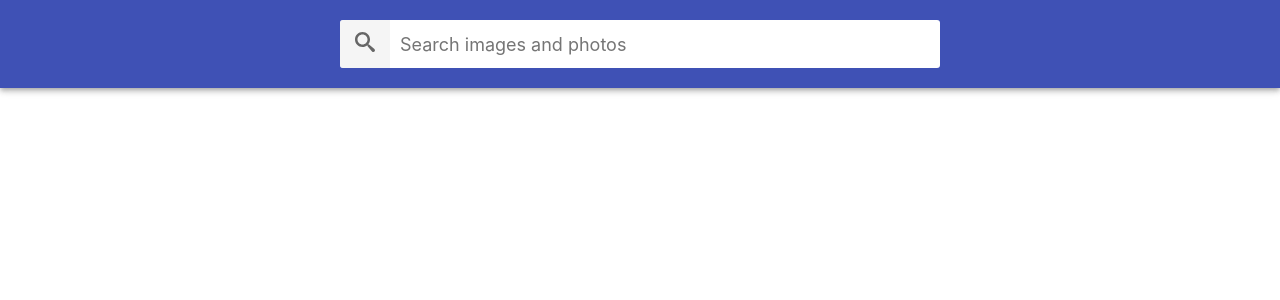
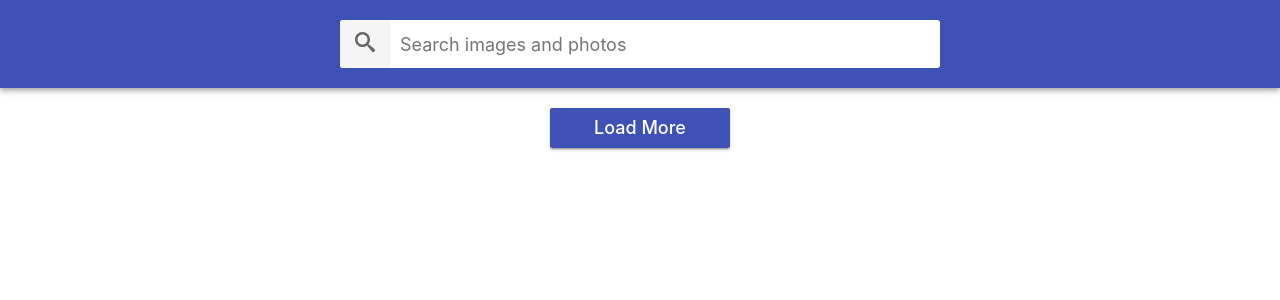
Before and after one commit to Sokilskill/goit-react-hw-04-image-finder, a React (Create React App) app: page / in a window 1280 px wide. Shown: the top 300 px of the page. Built offline with nearby package versions, Linux system fonts and the light colour scheme.

Commit message:
refactoring ImageGallery/ correct code

```diff
--- a/package.json
+++ b/package.json
@@ -2,7 +2,7 @@
   "name": "react-homework-template",
   "version": "0.1.0",
   "private": true,
-  "homepage": "https://sokilskill.github.io/goit-react-hw-03-image-finder/",
+  "homepage": "https://sokilskill.github.io/goit-react-hw-04-image-finder/",
   "dependencies": {
     "@testing-library/jest-dom": "^5.16.3",
     "@testing-library/react": "^12.1.4",
--- a/src/api/pixabayAPI.js
+++ b/src/api/pixabayAPI.js
@@ -2,12 +2,13 @@ import axios from 'axios';
 
 const API_KEY = '38642451-6ca93df2512694306dc1a1cd7';
 const BASE_URL = 'https://pixabay.com/api/';
+const PER_PAGE = 12;
 
 export default class NewsApiService {
   constructor() {
     this.searchQuery = '';
     this.page = 1;
-    this.perPage = 12;
+    this.perPage = PER_PAGE;
   }
 
   async fetchSearch() {
--- a/src/components/ImageGallery/ImageGallery.jsx
+++ b/src/components/ImageGallery/ImageGallery.jsx
@@ -1,4 +1,4 @@
-import React, { Component } from 'react';
+import { useState, useEffect } from 'react';
 import PropTypes from 'prop-types';
 import { toast } from 'react-toastify';
 
@@ -10,82 +10,65 @@ import css from './ImageGallery.module.css';
 
 const newsApiService = new NewsApiService();
 const perPage = newsApiService.perPage;
-// let score = perPage;
 
-export class ImageGallery extends Component {
-  state = {
-    dataQuery: null,
-    status: 'idle',
-    score: perPage,
-    showBtnMore: false,
-  };
+const ImageGallery = ({ searchQuery }) => {
+  const [dataQuery, setDataQuery] = useState(null);
+  const [status, setStatus] = useState('idle');
+  // const [showBtnMore, setShowBtnMore] = useState(false);
+  const [totalHits, setTotalHits] = useState(0);
+  const totalPage = Math.ceil(totalHits / perPage);
+  const currentPage = newsApiService.page;
 
-  async componentDidUpdate(prevProps, prevState) {
-    if (this.props.searchQuery !== prevProps.searchQuery) {
-      newsApiService.query = this.props.searchQuery;
+  useEffect(() => {
+    if (searchQuery === '') {
+      return;
+    }
+    const fetchData = async () => {
+      newsApiService.query = searchQuery;
       newsApiService.resetPageToDefault();
-      this.setState({ status: 'pending', score: perPage, showBtnMore: false });
-
+      setStatus('pending');
+      // setShowBtnMore(false);
       try {
         const data = await newsApiService.fetchSearch();
-
-        if (parseInt(data.totalHits) <= 0) {
+        if (parseInt(data.totalHits) === 0) {
           throw new Error(
             'Sorry, there are no images matching your search query. Please try again.'
           );
         }
-
-        this.setState({
-          dataQuery: data.hits,
-          status: 'resolve',
-        });
-
+        setTotalHits(data.total);
+        setDataQuery(data.hits);
+        setStatus('resolve');
         toast(`Hooray! We found ${data.totalHits} images.`);
-        if (data.totalHits > perPage)
-          this.setState({
-            showBtnMore: true,
-          });
+        // if (data.totalHits > perPage) setShowBtnMore(true);
       } catch (error) {
         toast.error(`${error}`);
         console.log(error);
-        this.setState({
-          status: 'rejected',
-        });
+        setStatus('rejected');
       }
-    }
-  }
+    };
 
-  async fetchLoadMore() {
+    fetchData();
+  }, [searchQuery]);
+
+  const fetchLoadMore = async () => {
     newsApiService.incrementPage();
     const data = await newsApiService.fetchSearch();
-    this.setState({
-      status: 'pending',
-    });
+    setStatus('pending');
     try {
-      this.setState(prevState => {
-        const updatedScore = prevState.score + data.hits.length;
-        let showBtnMore = true;
+      console.log('data', data);
 
-        if (updatedScore >= data.totalHits) {
-          showBtnMore = false;
-          toast("We're sorry, but you've reached the end of search results.");
-        }
-
-        return {
-          dataQuery: [...prevState.dataQuery, ...data.hits],
-          score: updatedScore,
-          showBtnMore,
-          status: 'resolve',
-        };
-      });
+      // if (updatedScore >= data.totalHits) {
+      //   setShowBtnMore(false);
+      //   toast("We're sorry, but you've reached the end of search results.");
+      //   return;
+      // }
+      setDataQuery(prevState => [...prevState, ...data.hits]);
+      setStatus('resolve');
     } catch (error) {
       toast.error(`${error}`);
       console.log(error);
     }
-  }
-
-  render() {
-    const { dataQuery, status, showBtnMore } = this.state;
+  };
 
   return (
     <div className="container">
@@ -97,11 +80,10 @@ export class ImageGallery extends Component {
         </ul>
       )}
       {status === 'pending' && <Loader />}
-        {showBtnMore && <Button fetchLoadMore={() => this.fetchLoadMore()} />}
+      {totalPage !== currentPage && <Button fetchLoadMore={fetchLoadMore} />}
     </div>
   );
-  }
-}
+};
 
 ImageGallery.propTypes = {
   searchQuery: PropTypes.string.isRequired,
--- a/src/components/ImageGalleryItem/ImageGalleryItem.jsx
+++ b/src/components/ImageGalleryItem/ImageGalleryItem.jsx
@@ -7,7 +7,7 @@ const ImageGalleryItem = ({
   imagePreview: { webformatURL, largeImageURL, tags },
 }) => {
   const [showModal, setShowModal] = useState(false);
-  console.log('show', showModal);
+
   const onToggleModal = () => {
     setShowModal(state => !state);
   };
--- a/src/index.js
+++ b/src/index.js
@@ -8,9 +8,3 @@ ReactDOM.createRoot(document.getElementById('root')).render(
     <App />
   </React.StrictMode>
 );
-
-// ReactDOM.createRoot(document.getElementById('modal')).render(
-//   <React.StrictMode>
-//     <Modal />
-//   </React.StrictMode>
-// );
```
Also changed, not shown: 1 other file (tests, documents, lock files or other folders). Lines whose indentation alone changed are shown as unchanged.
